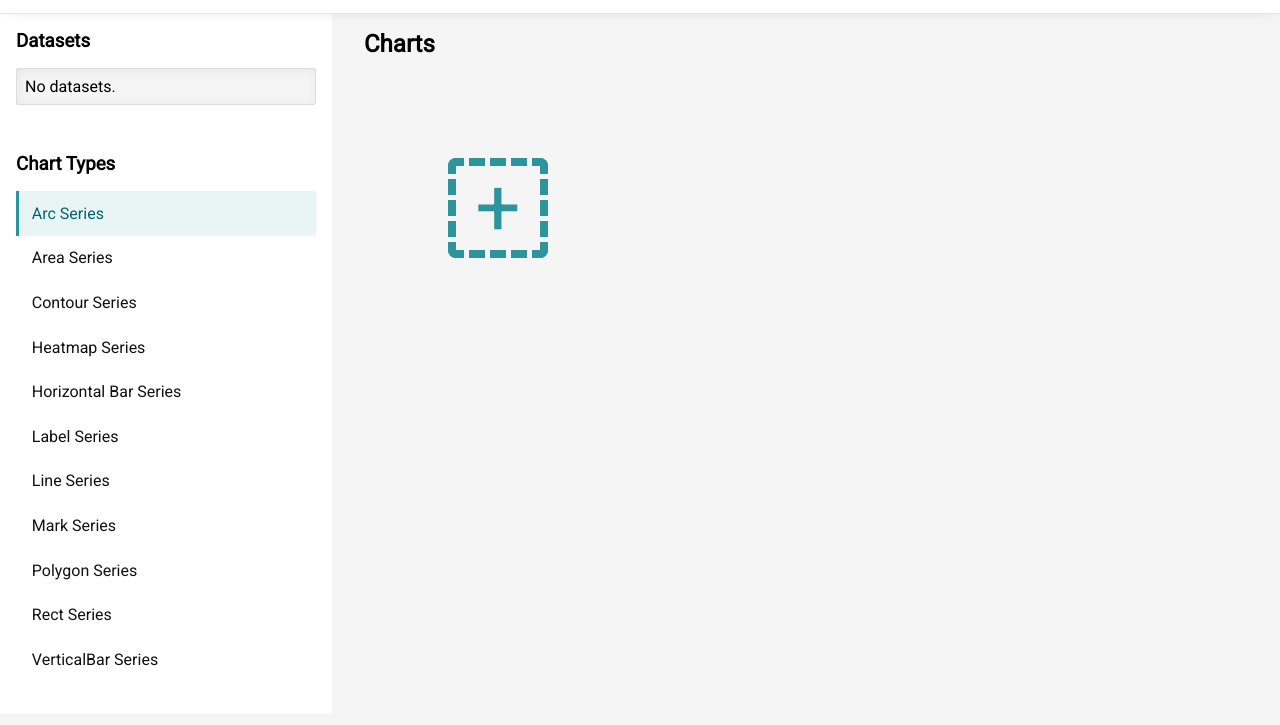
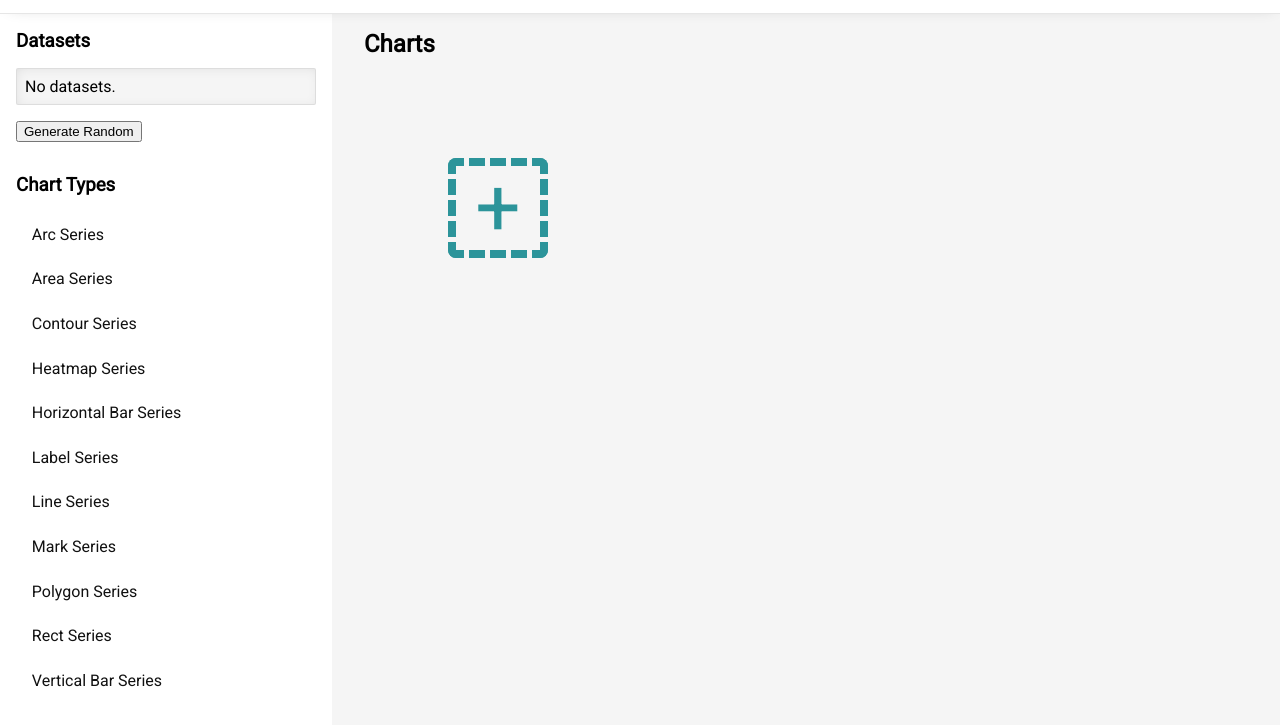
Before and after one commit to limichaelcj/datadive, a Gatsby site: page / in a window 1280 px wide. Shown: the part 47-772 px from the top of the page. Built offline with nearby package versions, Linux system fonts and the light colour scheme; Gatsby itself is replaced by a stand-in of ours.

Commit message:
implement chart variant selection

```diff
--- a/src/components/chart/chart.js
+++ b/src/components/chart/chart.js
@@ -9,14 +9,15 @@ import {
   HorizontalGridLines,
   XAxis,
   YAxis,
-  LineSeries
 } from 'react-vis';
+import chartVariants from './lib/variants';
 // import react-vis stylesheet
 import '../../../node_modules/react-vis/dist/style.css';
 
-const Chart = ({ dataset, active, selectChart, generateRandom }) => {
+const Chart = ({ dataset, active, variant, selectChart, generateRandom }) => {
 
-
+  const Variant = chartVariants[variant].component;
+  console.log(Variant);
 
   const renderChart = (data) => {
     if (data) {
@@ -26,13 +27,11 @@ const Chart = ({ dataset, active, selectChart, generateRandom }) => {
           <HorizontalGridLines />
           <XAxis />
           <YAxis />
-          <LineSeries data={dataset} />
+          <Variant data={data} />
         </XYPlot>
       );
     } else {
-      return (
-        <NoData />
-      );
+      return <NoData />;
     }
   }
 
@@ -55,8 +54,13 @@ const Chart = ({ dataset, active, selectChart, generateRandom }) => {
 Chart.propTypes = {
   dataset: PropTypes.array,
   active: PropTypes.bool,
+  variant: PropTypes.oneOf(Object.keys(chartVariants)),
   selectChart: PropTypes.func,
   handleHydrate: PropTypes.func,
 }
 
+Chart.defaultProps = {
+  variant: 'Line',
+}
+
 export default Chart;
--- /dev/null
+++ b/src/components/chart/lib/variants.js
@@ -0,0 +1,60 @@
+import {
+  ArcSeries,
+  AreaSeries,
+  ContourSeries,
+  HeatmapSeries,
+  HorizontalBarSeries,
+  LabelSeries,
+  LineSeries,
+  MarkSeries,
+  PolygonSeries,
+  RectSeries,
+  VerticalBarSeries,
+} from 'react-vis';
+
+export default {
+  Arc: {
+    name: 'Arc',
+    component: ArcSeries,
+  },
+  Area: {
+    name: 'Area',
+    component: AreaSeries,
+  },
+  Contour: {
+    name: 'Contour',
+    component: ContourSeries,
+  },
+  Heatmap: {
+    name: 'Heatmap',
+    component: HeatmapSeries,
+  },
+  HorizontalBar: {
+    name: 'Horizontal Bar',
+    component: HorizontalBarSeries,
+  },
+  Label: {
+    name: 'Label',
+    component: LabelSeries,
+  },
+  Line: {
+    name: 'Line',
+    component: LineSeries,
+  },
+  Mark: {
+    name: 'Mark',
+    component: MarkSeries,
+  },
+  Polygon: {
+    name: 'Polygon',
+    component: PolygonSeries,
+  },
+  Rect: {
+    name: 'Rect',
+    component: RectSeries,
+  },
+  VerticalBar: {
+    name: 'Vertical Bar',
+    component: VerticalBarSeries,
+  },
+}
--- /dev/null
+++ b/src/components/control/chartList.js
@@ -0,0 +1,34 @@
+import React from 'react';
+import PropTypes from 'prop-types';
+import List from '../list/list';
+import ListItem from '../list/item';
+import chartVariants from '../chart/lib/variants';
+
+// react-vis series
+const entries = Object.entries(chartVariants);
+
+const ChartList = ({ active, setSeries }) => {
+
+  return (
+    <List>
+      {entries.map(([k,v], i) => (
+        <ListItem
+          variant="flat"
+          key={k}
+          active={active === k}
+          style={{cursor: active !== null ? 'pointer' : 'auto'}}
+          onClick={active !== null ? setSeries(k) : null}
+        >
+          {v.name} Series
+        </ListItem>
+      ))}
+    </List>
+  );
+};
+
+ChartList.propTypes = {
+  active: PropTypes.oneOf(entries.map(([k,v]) => k)),
+  setSeries: PropTypes.func,
+}
+
+export default ChartList;
--- a/src/components/control/chartSeries.js
+++ /dev/null
@@ -1,43 +0,0 @@
-import React from 'react';
-import PropTypes from 'prop-types';
-import List from '../list/list';
-import ListItem from '../list/item';
-
-// react-vis series
-const series = [
-  'Arc',
-  'Area',
-  'Contour',
-  'Heatmap',
-  'Horizontal Bar',
-  'Label',
-  'Line',
-  'Mark',
-  'Polygon',
-  'Rect',
-  'VerticalBar',
-]
-
-const ChartSeries = ({ active }) => {
-
-  return (
-    <List>
-      {series.map((name, i) => (
-        <ListItem
-          variant="flat"
-          key={i}
-          active={active === name}
-          style={{cursor: 'pointer'}}
-        >
-          {name} Series
-        </ListItem>
-      ))}
-    </List>
-  );
-};
-
-ChartSeries.propTypes = {
-  active: PropTypes.oneOf(series),
-}
-
-export default ChartSeries;
--- a/src/components/control/panel.js
+++ b/src/components/control/panel.js
@@ -3,25 +3,35 @@ import PropTypes from 'prop-types';
 import Styled from './panel.css';
 import Segment from '../segment/segment';
 import Datalist from './datalist';
-import ChartSeries from './chartSeries';
+import ChartList from './chartList';
+import series from '../chart/lib/variants';
 
-const ControlPanel = ({ datasets }) => {
+const ControlPanel = ({ datasets, selectedSeries, setSeries, generateRandom }) => {
   return (
     <Styled>
       <Segment>
         <h3>Datasets</h3>
         <Datalist datasets={datasets} />
+        <button onClick={generateRandom}>
+          Generate Random
+        </button>
       </Segment>
       <Segment>
         <h3>Chart Types</h3>
-        <ChartSeries active="Arc" />
+        <ChartList
+          active={selectedSeries}
+          setSeries={setSeries}
+        />
       </Segment>
     </Styled>
   );
 };
 
 ControlPanel.propTypes = {
-  dataset: PropTypes.object,
+  datasets: PropTypes.object,
+  selectedSeries: PropTypes.oneOf(Object.keys(series)),
+  setSeries: PropTypes.func,
+  generateRandom: PropTypes.func,
 }
 
 export default ControlPanel;
--- a/src/pages/index.js
+++ b/src/pages/index.js
@@ -22,7 +22,10 @@ const IndexPage = () => {
       ...state,
       charts: {
         ...state.charts,
-        [Object.keys(state.charts).length]: { datakey: null },
+        [Object.keys(state.charts).length]: {
+          datakey: null,
+          series: 'Line',
+        },
       },
     });
   };
@@ -34,11 +37,25 @@ const IndexPage = () => {
     })
   };
 
+  const setSeries = (series) => () => {
+    setState({
+      ...state,
+      charts: {
+        ...state.charts,
+        [state.selected]: {
+          ...state.charts[state.selected],
+          series,
+        }
+      }
+    })
+  }
+
   // functon generator:
   // generates random data for the selected chart
-  const generateRandom = (chartKey) => () => {
+  const generateRandom = () => {
 
     const datakey = Object.keys(state.data).length;
+    const chartkey = state.selected;
 
     setState({
       ...state,
@@ -51,15 +68,15 @@ const IndexPage = () => {
       },
       charts: {
         ...state.charts,
-        [chartKey]: {
-          ...state.charts[chartKey],
+        [chartkey]: {
+          ...state.charts[chartkey],
           datakey,
         }
       }
     });
   };
 
-  console.log(state.selected)
+  console.log(state)
 
   return (
     <Layout>
@@ -69,7 +86,12 @@ const IndexPage = () => {
 
         {/* Left Panel */}
         <Flexbox child basis="20rem">
-          <ControlPanel datasets={state.data} />
+          <ControlPanel
+            datasets={state.data}
+            selectedSeries={state.selected ? state.charts[state.selected].series : null}
+            setSeries={setSeries}
+            generateRandom={generateRandom}
+          />
         </Flexbox>
 
         {/* Right Panel */}
@@ -83,8 +105,8 @@ const IndexPage = () => {
                 <Chart
                   key={key}
                   dataset={state.data[chart.datakey]}
+                  variant={chart.series}
                   active={state.selected === key}
-                  generateRandom={generateRandom(key)}
                   selectChart={selectChart(key)}
                 />
               ))}
```
